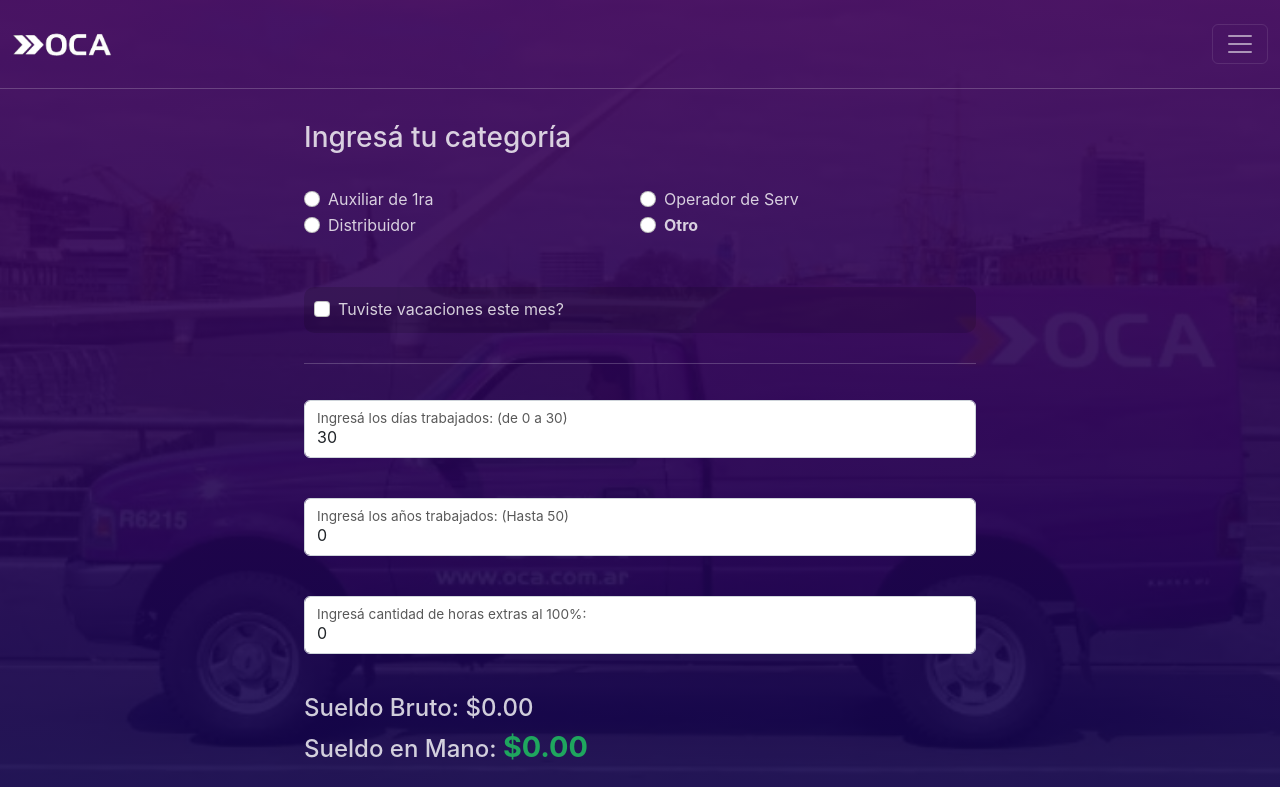
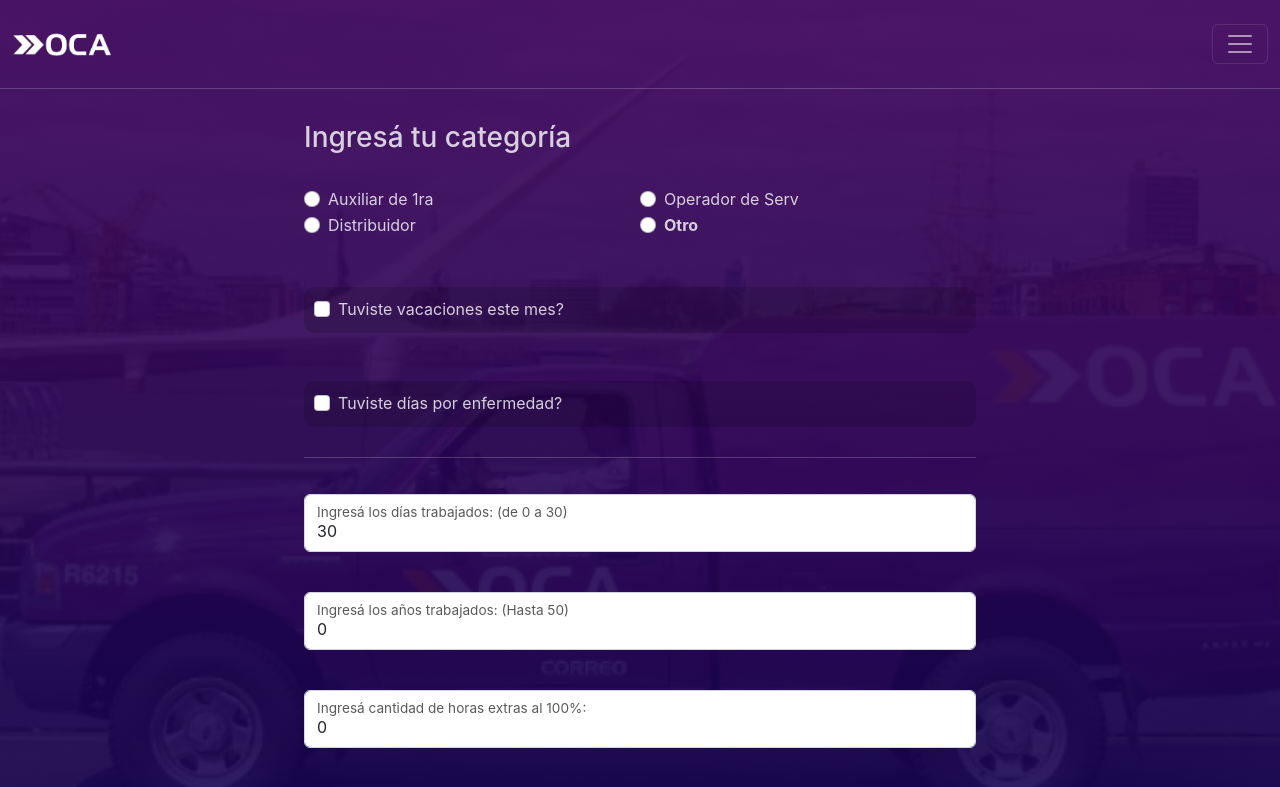
Before and after one commit to Fernskt/Oca-React-App, a React (Create React App) app: page / in a window 1280 px wide. Shown: the top 787 px of the page. Built offline with nearby package versions, Linux system fonts and the light colour scheme.

Commit message:
funcion Licencia por Enfermedad

```diff
--- a/src/components/Calcu.js
+++ b/src/components/Calcu.js
@@ -3,7 +3,7 @@
 import { useState } from "react";
 import Modal from "../components/Modal";
 
-export default function Calcu({opcion, vaca}) {
+export default function Calcu({opcion, vaca, enf}) {
 
 
   const [dias, setDias] = useState(30);
@@ -20,6 +20,7 @@
     setHoras(e.target.value);
   };
 
+
   const hora100 = opcion * 0.0104167;
   const dia = opcion / 24;
   const sueldoBasicoACobrar = (opcion / 30) * dias;
@@ -27,6 +28,7 @@
   const especialidad = sueldoBasicoACobrar * 0.12;
   const promHs = 904.62;
   const vacaciones = vaca * 2908.09;
+  const enfermedad = ((parseFloat(opcion) / 30)*1.12)*enf;
   const antiguedad = (sueldoBasicoACobrar + hora100dia + especialidad + promHs + vacaciones) * 0.01 * anios;
   const viatico = dia * 0.184843;
   const comida = dia * 0.368358;
@@ -34,7 +36,6 @@
   const comidaPorMes = comida * (dias - 6);
   const totalBruto = antiguedad + hora100dia + especialidad + vacaciones + parseFloat(opcion);
   const deducciones = totalBruto * 0.215;
-
   const totalNeto = (viaticoPorMes + comidaPorMes + totalBruto) - deducciones;
 
   return (
@@ -121,6 +122,7 @@
       comidaPorMes={comidaPorMes}
       deducciones={deducciones}
       vacaciones={vacaciones}
+      enfermedad={enfermedad}
        />
     </>
   );
--- a/src/components/Categorias.js
+++ b/src/components/Categorias.js
@@ -7,18 +7,36 @@
   const [opcion, setOpcion] = useState(0);
   const [vacaciones, setVacaciones] = useState(false);
   const [vaca, setVaca] = useState(0);
+  const [enfermedad ,  setEnfermedad] = useState(false);
+  const [enf, setEnf] = useState(0);
+
 
   const manejarVaca = (e) => {
     setVaca(e.target.value);
   };
 
-  const manejarCheckbox = (e) => {
+  const manejarEnf = (e) => {
+    setEnf(e.target.value);
+  };
+
+  const manejarCheckboxV = (e) => {
     setVacaciones(e.target.checked);
     if (!e.target.checked) {
         setVaca(0);
       }
 
   };
+
+  const manejarCheckboxE = (e) => {
+    setEnfermedad(e.target.checked);
+    if (!e.target.checked) {
+       setEnf(0);
+      }
+
+  };
+
+
+
 
   const manejarRadio = (e) => {
     setOpcion(e.target.value);
@@ -36,7 +54,7 @@
             type="radio"
             name="inlineRadioOptions"
             id="inlineRadio1"
-            value={124115.96}
+            value={145876.55}
             onChange={manejarRadio}
           />
           <label class="form-check-label" for="inlineRadio1">
@@ -99,7 +117,7 @@
           value=""
           id="flexCheckDefault"
           checked={vacaciones}
-          onChange={manejarCheckbox}
+          onChange={manejarCheckboxV}
         />
         <label class="form-check-label" for="flexCheckDefault">
           Tuviste vacaciones este mes?
@@ -120,10 +138,43 @@
         </div>
       </div>
       </div>
+
+      <div className="vacaciones mt-5">
+
+      <div class="form-check  color-h1">
+
+        <input
+          class="form-check-input"
+          type="checkbox"
+          value=""
+          id="flexCheckDefault"
+          checked={enfermedad}
+          onChange={manejarCheckboxE}
+        />
+        <label class="form-check-label" for="flexCheckDefault">
+          Tuviste días por enfermedad?
+        </label>
+      </div>
+      <div className={!enfermedad ? "vacas" : "inputVacas"}>
+        <div className="form-floating mb-3 ">
+          <input
+            type="number"
+            className="form-control"
+            value={enf}
+            onChange={manejarEnf}
+          />
+          <label for="floatingInput">
+            Ingresá cantidad de días (de 0 a 30)
+          </label>
+
+        </div>
+      </div>
+      </div>
       <hr></hr>
 
       <Calcu opcion={opcion}
-             vaca={vaca} />
+             vaca={vaca}
+             enf={enf} />
 
     </>
   );
--- a/src/components/Modal.js
+++ b/src/components/Modal.js
@@ -2,7 +2,7 @@
 
 export default function modal({dias, totalBruto, totalNeto, opcion, antiguedad, dia, hora100dia,
                                 viatico, comida, sueldoBasicoACobrar, especialidad, viaticoPorMes,
-                                comidaPorMes, deducciones, anios, vacaciones}) {
+                                comidaPorMes, deducciones, anios, vacaciones, enfermedad}) {
 
  opcion = parseFloat(opcion);
 
@@ -37,6 +37,8 @@
                 Viático por día: <b> $<span>{viatico.toFixed(2)}</span></b> <br/><br/>
                 Sueldo: <b> $<span>{sueldoBasicoACobrar.toFixed(2)}</span></b> <br/><br/>
                 especialidad: <b> $<span>{especialidad.toFixed(2)}</span></b> <br/><br/>
+                Licencia por enfermedad: <b> $<span>{enfermedad.toFixed(2)}</span></b> <br/><br/>
+
                <h5>Total a cobrar Bruto: <b className="bruto"> $<span >{totalBruto.toFixed(2)}</span></b> <br/><br/></h5>
             </div>
             <div class="modal-footer">
@@ -97,7 +99,7 @@
         class="btn btn-primary"
         data-bs-target="#exampleModalToggle"
         data-bs-toggle="modal"
-        disabled={(dias > 30 || dias < 0 || dias === '')||(anios > 50 || anios < 0 || anios === '')||(opcion == 0)}
+        disabled={(dias > 30 || dias < 0 || dias === '')||(anios > 50 || anios < 0 || anios === '')||(opcion === 0)}
       >
         Más Detalles...
       </button>
```
